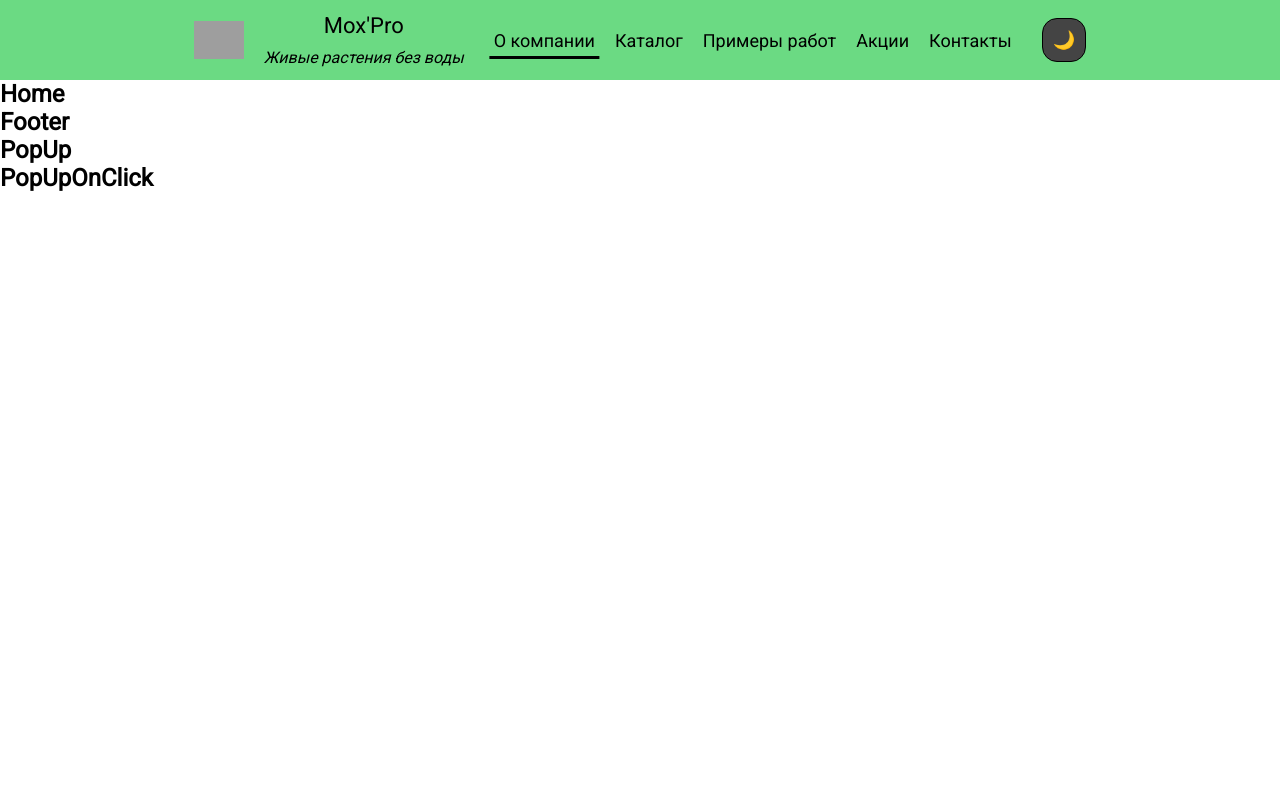
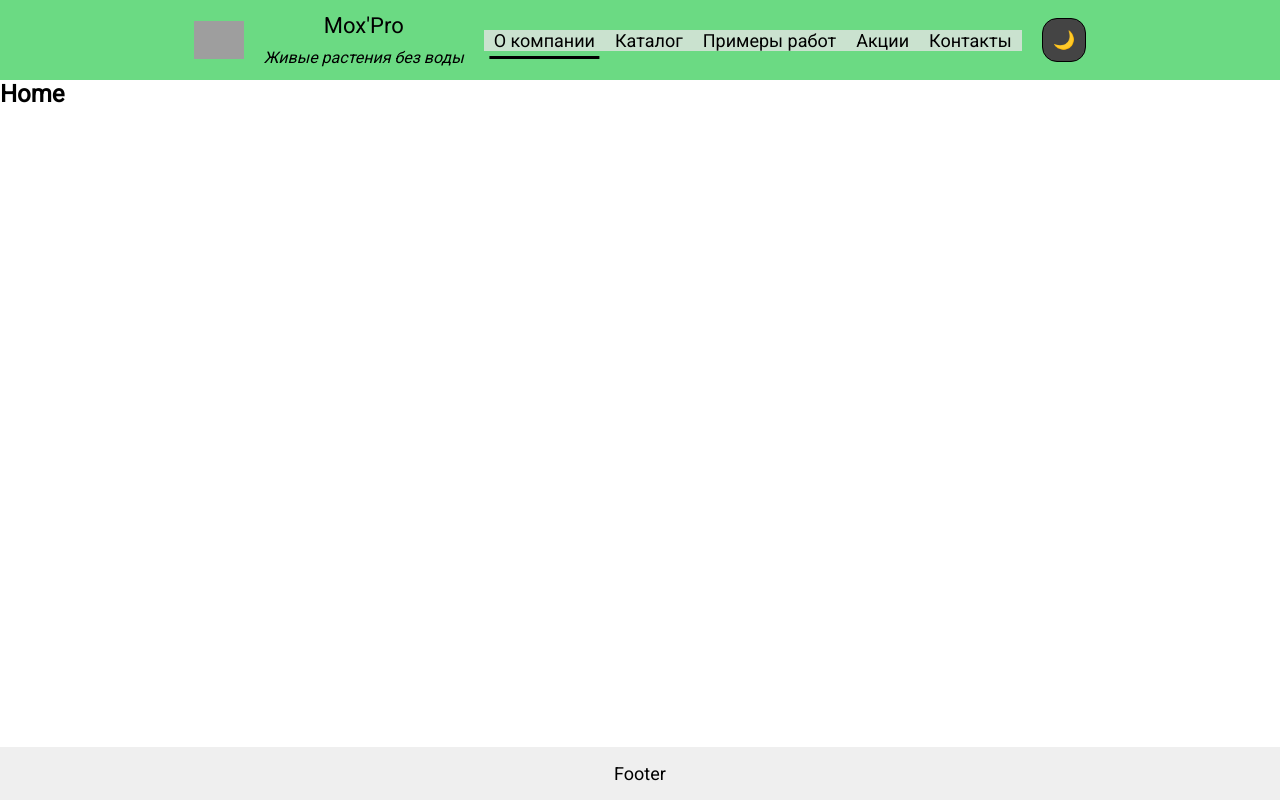
Before and after one commit to Frodo-Web/moss-shop-website, a React app: page / in a window 1280 px wide. Built offline with nearby package versions, Linux system fonts and the light colour scheme; grey boxes are pictures that could not be loaded; the HTML template or start-up script is replaced by a standard one.

Commit message:
Add footer

```diff
--- a/src/Application/App.css
+++ b/src/Application/App.css
@@ -6,6 +6,17 @@ body {
     color: black;
     --theme-transition: color 0.5s linear, background-color 0.5s linear;
     transition: var(--theme-transition);
+    position: relative;
+    min-height: 100%;
+}
+
+div#root {
+    position: relative;
+    min-height: 100vh;
+}
+div.app {
+    position: relative;
+    min-height: 100vh;
 }
 
 a {
@@ -17,6 +28,8 @@ button {
 }
 
 .moss-shop-wrapper {
+    position: relative;
+    min-height: 100%;
 }
 
 .black-theme {
--- a/src/Application/components/Body.css
+++ b/src/Application/components/Body.css
@@ -0,0 +1,4 @@
+.body {
+    position: relative;
+    /* min-height: calc(100vh - 80px - 25px); */
+}
--- a/src/Application/components/Footer.css
+++ b/src/Application/components/Footer.css
@@ -0,0 +1,14 @@
+.footer {
+    position: absolute;
+    right: 0;
+    bottom: 0;
+    left: 0;
+    padding: 1rem;
+    background-color: #efefef;
+    text-align: center;
+    font-size: 18px;
+    transition: var(--theme-transition);
+  }
+  .black-theme .footer {
+    background-color: #222222;
+  }
--- a/src/Application/components/Footer.js
+++ b/src/Application/components/Footer.js
@@ -3,7 +3,7 @@ import './Footer.css';
 
 const Footer = () => {
 	return (
-	<h2>Footer</h2>
+	<div class='footer'>Footer</div>
            )
 };
 
--- a/src/Application/components/Navbar.css
+++ b/src/Application/components/Navbar.css
@@ -18,6 +18,9 @@
     column-gap: var(--column-gap);
     row-gap: var(--row-gap);
     padding: 10px;
+}
+.nav * {
+    transition: var(--theme-transition);
 }
 .black-theme .nav {
     --theme-background: rgb(34, 34, 34);
--- a/src/Application/components/PopUp.js
+++ b/src/Application/components/PopUp.js
@@ -3,8 +3,10 @@ import './PopUp.css';
 
 const PopUp = () => {
 	return (
-	<h2>PopUp</h2>
-           )
+		<>
+	{/* // <h2>PopUp</h2> */}
+		</>
+	)
 };
 
 export default PopUp;
--- a/src/Application/components/PopUpOnClick.js
+++ b/src/Application/components/PopUpOnClick.js
@@ -3,8 +3,10 @@ import './PopUpOnClick.css';
 
 const PopUpOnClick = () => {
 	return (
-	<h2>PopUpOnClick</h2>
-           )
+		<>
+			{/* <h2>PopUpOnClick</h2> */}
+		</>
+	)
 };
 
 export default PopUpOnClick;
--- a/src/index.css
+++ b/src/index.css
@@ -3,3 +3,6 @@
     padding: 0;
     box-sizing: border-box;
 }
+html {
+    height: 100%;
+}
```
Also changed, not shown: 1 other file (tests, documents, lock files or other folders).
